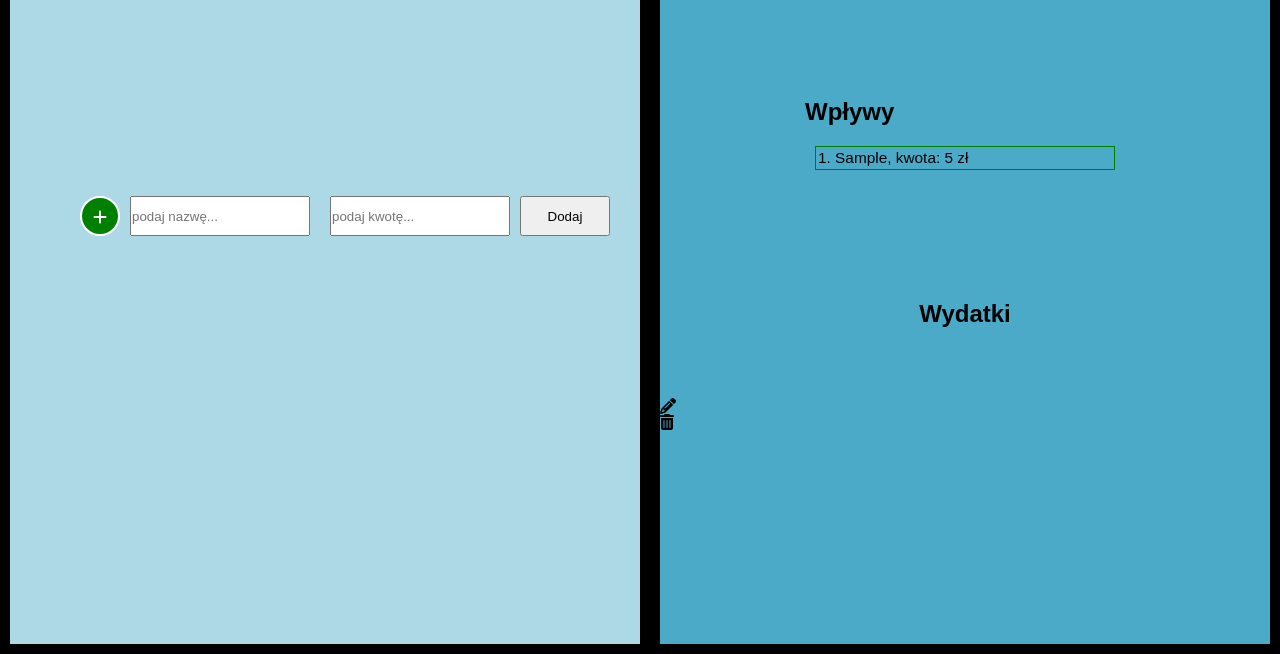
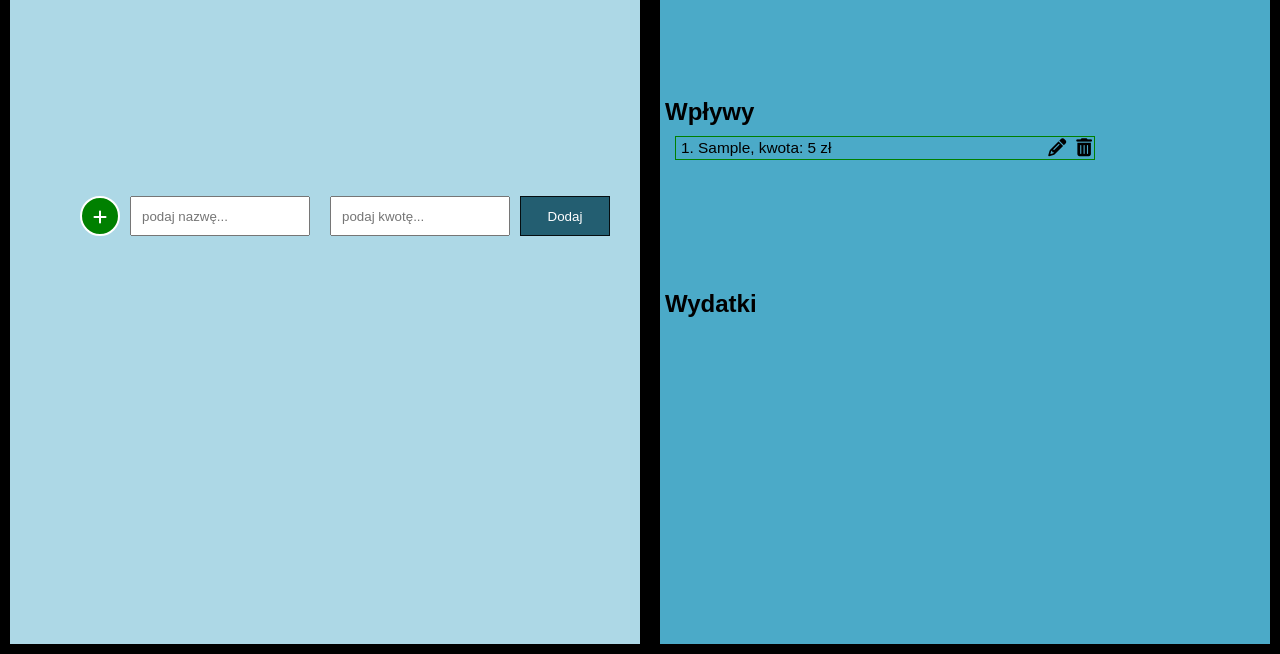
Before and after one commit to DawidWebb/Budget_app, a plain HTML site: page index.html in a window 1280 px wide. Both pictures are taken after typing "Sample", "5" into the empty fields and a click on the button "Dodaj". Shown: the part 146-800 px from the top of the page. Drawn offline with Linux system fonts and the light colour scheme.

Commit message:
add css and fn for show for tools

```diff
--- a/index.html
+++ b/index.html
@@ -24,11 +24,13 @@
               class="form__info"
               type="text"
               placeholder="podaj nazwę..."
+              required
             />
             <input
               class="form__money"
               type="number"
               placeholder="podaj kwotę..."
+              required
             />
             <button class="form__btn">Dodaj</button>
           </form>
@@ -38,19 +40,16 @@
         <div class="show-data__budget-value">Budżet</div>
         <div class="show-data__budget-up">
           <h2 class="show-data__title">Wpływy</h2>
-          <ul class="show-data__list"></ul>
+          <ul class="show-data__list--up"></ul>
         </div>
         <div class="show-data__budget-down">
           <h2 class="show-data__title">Wydatki</h2>
-          <ul class="show-data__list"></ul>
+          <ul class="show-data__list--down"></ul>
         </div>
-
-        <i class="fas fa-pencil-alt"></i>
-        <i class="fas fa-trash-alt"></i>
+        <!-- <i class="fas fa-pencil-alt"></i>
+        <i class="fas fa-trash-alt"></i> -->
       </section>
     </div>
-    <!-- <script src="./js/addItem.js"></script>
-    <script src="./js/showItem.js"></script> -->
     <script src="./js/main.js" type="module"></script>
   </body>
 </html>
--- a/js/showItem.js
+++ b/js/showItem.js
@@ -7,25 +7,66 @@ class ShowItem extends AddItem {
     this.budget = document.querySelector(".show-data__budget-value");
     this.budgetUp = document.querySelector(".show-data__budget-up");
     this.budgetDown = document.querySelector(".show-data__budget-down");
+    this.budgetListU = document.querySelector(".show-data__list--up");
+    this.budgetListD = document.querySelector(".show-data__list--down");
 
     this.budgetDiv = document.createElement("div");
     this.budget.appendChild(this.budgetDiv);
+
+    // this.edit = document.querySelector(".fa-pencil-alt");
+    // this.del = document.querySelector(".fa-trash-alt");
   }
   showIncomes = () => {
+    const edit = document.createElement("i");
+    edit.className = "fas fa-pencil-alt";
+    const del = document.createElement("i");
+    del.className = "fas fa-trash-alt";
+
     const { name, value, id } = this.plusItem[0];
     const nameItem = document.createElement("li");
     nameItem.className = "item";
     nameItem.style.borderColor = "green";
     nameItem.textContent = `${this.plusItem.length}. ${name}, kwota: ${value} zł`;
-    this.budgetUp.appendChild(nameItem);
+
+    nameItem.appendChild(edit);
+    nameItem.appendChild(del);
+
+    this.budgetListU.appendChild(nameItem);
+
+    // nameItem.addEventListener("click", (nameItem) => this.showTools(nameItem));
   };
   showWidrowth = () => {
+    const edit = document.createElement("i");
+    edit.className = "fas fa-pencil-alt";
+    const del = document.createElement("i");
+    del.className = "fas fa-trash-alt";
+
     const { name, value, id } = this.minusItem[0];
     const nameItem = document.createElement("li");
     nameItem.className = "item";
     nameItem.style.borderColor = "red";
     nameItem.textContent = `${this.minusItem.length}. ${name}, kwota: ${value} zł`;
-    this.budgetDown.appendChild(nameItem);
+
+    nameItem.appendChild(edit);
+    nameItem.appendChild(del);
+
+    this.budgetListD.appendChild(nameItem);
+
+    // nameItem.addEventListener("click", (nameItem) => this.showTools(nameItem));
+  };
+
+  showTools = (item) => {
+    const edit = document.createElement("i");
+    edit.className = "fas fa-pencil-alt";
+    const del = document.createElement("i");
+    del.className = "fas fa-trash-alt";
+    if (item.style.borderColor === "red") {
+      this.budgetListD.appendChild(edit);
+      this.budgetListD.appendChild(del);
+    } else if (item.style.borderColor === "green") {
+      this.budgetListU.appendChild(edit);
+      this.budgetListU.appendChild(del);
+    }
   };
   showBudget = () => {
     let incomes = 0;
--- a/sass/_setData.scss
+++ b/sass/_setData.scss
@@ -59,6 +59,7 @@
   width: 250px;
   height: 40px;
   margin: 10px auto 20px;
+  padding: 10px;
   @media (min-width: 800px) {
     width: 180px;
     margin: 20px 10px;
@@ -68,7 +69,18 @@
   width: 120px;
   height: 40px;
   margin: 20px auto;
+  font-size: $main-fz/1.5;
+  background-color: darken(lightblue, 50%);
+  color: white;
+  border: 1px solid darken(lightblue, 75%);
+  cursor: pointer;
+  transition: 0.2s;
   @media (min-width: 800px) {
     width: 90px;
   }
+  &:hover {
+    background-color: white;
+    color: darken(lightblue, 50%);
+    font-weight: 700;
+  }
 }
--- a/sass/_showData.scss
+++ b/sass/_showData.scss
@@ -39,13 +39,31 @@
   &__list {
     margin: 20px;
   }
+}
+.show-data__list--up,
+.show-data__list--down {
+  width: 300px;
+  .fas {
+    display: block;
+    width: 10%;
+    margin-right: 10px;
+    font-size: 18px;
+    text-align: left;
+    line-height: 18px;
+  }
   .item {
-    width: 300px;
+    display: grid;
+    grid-template-columns: 90% 1fr 1fr;
+    width: 70%;
     margin: 10px;
-    padding: 2px;
+    padding: 2px 5px 2px;
     list-style: none;
     text-align: left;
     border: 1px solid;
     font-size: $main-fz/1.3;
   }
+
+  @media (min-width: 800px) {
+    width: 600px;
+  }
 }
```
Also changed, not shown: css/main.min.css, 1 other file.
